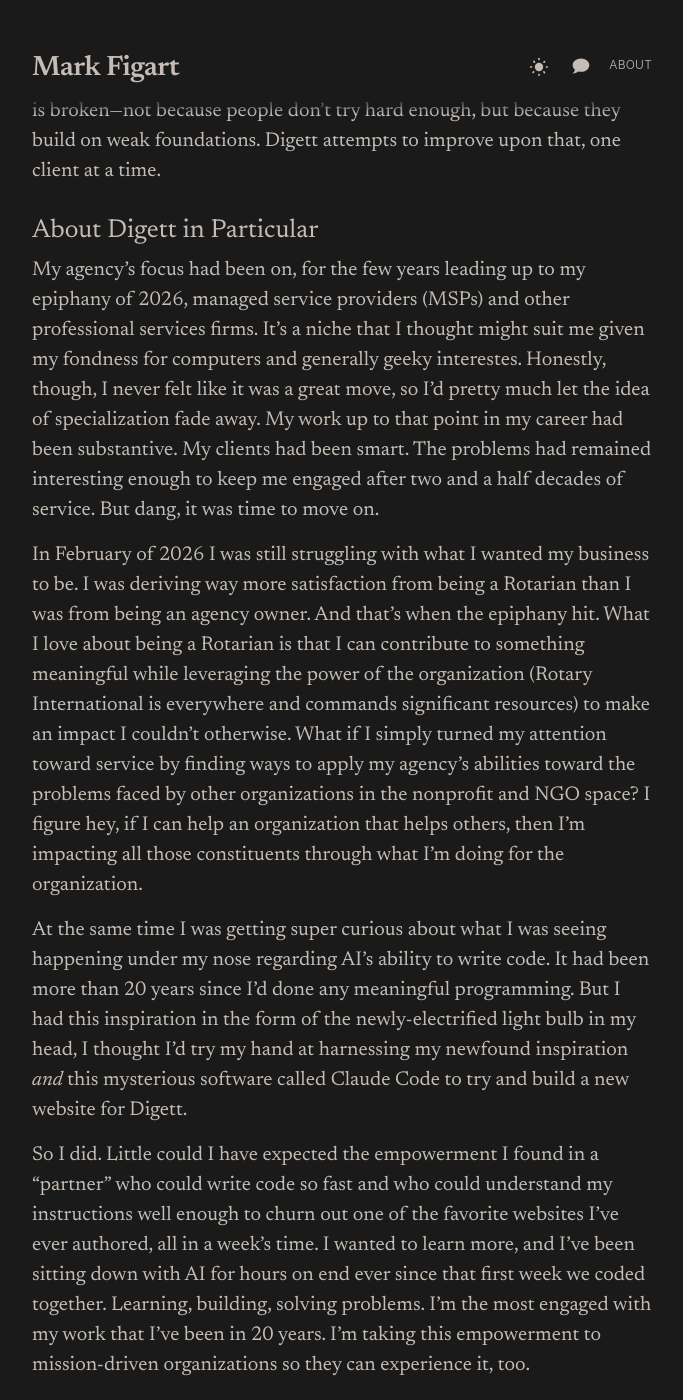
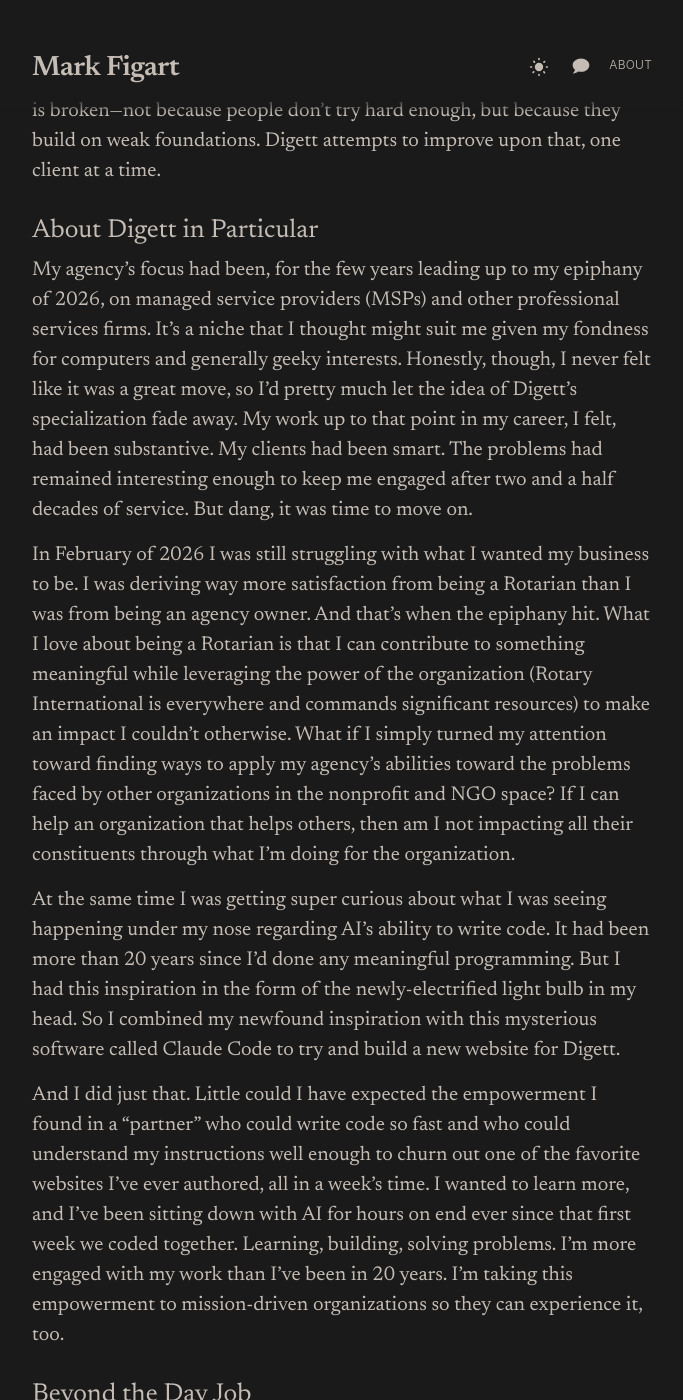
Before and after one commit to figart/60, a Jekyll site: the page built from _pages/about.markdown, in a window 1280 px wide and 1400 px high, scrolled down 1370 px. Shown: the whole window, without its empty margins (298-981 px from the left). Built offline with Jekyll 4.4.1, drawn with Linux system fonts in a browser that asks for light colours.

Commit message:
Update about page copy.
Co-authored-by: Cursor <cursoragent@cursor.com>

```diff
--- a/_pages/about.markdown
+++ b/_pages/about.markdown
@@ -23,13 +23,13 @@ Before Digett, I held a senior management position at Emerging, a Houston-based
 
 ### About Digett in Particular
 
-My agency's focus had been on, for the few years leading up to my epiphany of 2026, managed service providers (MSPs) and other professional services firms. It's a niche that I thought might suit me given my fondness for computers and generally geeky interestes. Honestly, though, I never felt like it was a great move, so I'd pretty much let the idea of specialization fade away. My work up to that point in my career had been substantive. My clients had been smart. The problems had remained interesting enough to keep me engaged after two and a half decades of service. But dang, it was time to move on.
+My agency's focus had been, for the few years leading up to my epiphany of 2026, on managed service providers (MSPs) and other professional services firms. It's a niche that I thought might suit me given my fondness for computers and generally geeky interests. Honestly, though, I never felt like it was a great move, so I'd pretty much let the idea of Digett's specialization fade away. My work up to that point in my career, I felt, had been substantive. My clients had been smart. The problems had remained interesting enough to keep me engaged after two and a half decades of service. But dang, it was time to move on.
 
-In February of 2026 I was still struggling with what I wanted my business to be. I was deriving way more satisfaction from being a Rotarian than I was from being an agency owner. And that's when the epiphany hit. What I love about being a Rotarian is that I can contribute to something meaningful while leveraging the power of the organization (Rotary International is everywhere and commands significant resources) to make an impact I couldn't otherwise. What if I simply turned my attention toward service by finding ways to apply my agency's abilities toward the problems faced by other organizations in the nonprofit and NGO space? I figure hey, if I can help an organization that helps others, then I'm impacting all those constituents through what I'm doing for the organization.
+In February of 2026 I was still struggling with what I wanted my business to be. I was deriving way more satisfaction from being a Rotarian than I was from being an agency owner. And that's when the epiphany hit. What I love about being a Rotarian is that I can contribute to something meaningful while leveraging the power of the organization (Rotary International is everywhere and commands significant resources) to make an impact I couldn't otherwise. What if I simply turned my attention toward finding ways to apply my agency's abilities toward the problems faced by other organizations in the nonprofit and NGO space? If I can help an organization that helps others, then am I not impacting all their constituents through what I'm doing for the organization.
 
-At the same time I was getting super curious about what I was seeing happening under my nose regarding AI's ability to write code. It had been more than 20 years since I'd done any meaningful programming. But I had this inspiration in the form of the newly-electrified light bulb in my head, I thought I'd try my hand at harnessing my newfound inspiration *and* this mysterious software called Claude Code to try and build a new website for Digett.
+At the same time I was getting super curious about what I was seeing happening under my nose regarding AI's ability to write code. It had been more than 20 years since I'd done any meaningful programming. But I had this inspiration in the form of the newly-electrified light bulb in my head. So I combined my newfound inspiration with this mysterious software called Claude Code to try and build a new website for Digett.
 
-So I did. Little could I have expected the empowerment I found in a "partner" who could write code so fast and who could understand my instructions well enough to churn out one of the favorite websites I've ever authored, all in a week's time. I wanted to learn more, and I've been sitting down with AI for hours on end ever since that first week we coded together. Learning, building, solving problems. I'm the most engaged with my work that I've been in 20 years. I'm taking this empowerment to mission-driven organizations so they can experience it, too.
+And I did just that. Little could I have expected the empowerment I found in a "partner" who could write code so fast and who could understand my instructions well enough to churn out one of the favorite websites I've ever authored, all in a week's time. I wanted to learn more, and I've been sitting down with AI for hours on end ever since that first week we coded together. Learning, building, solving problems. I'm more engaged with my work than I've been in 20 years. I'm taking this empowerment to mission-driven organizations so they can experience it, too.
 
 ### Beyond the Day Job
 
```
